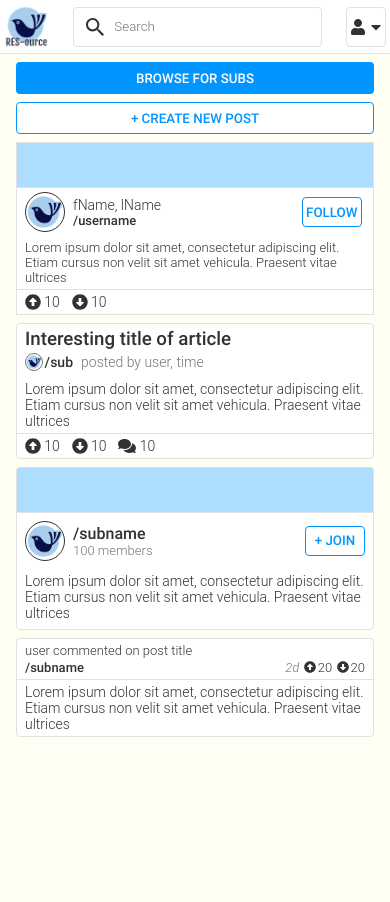
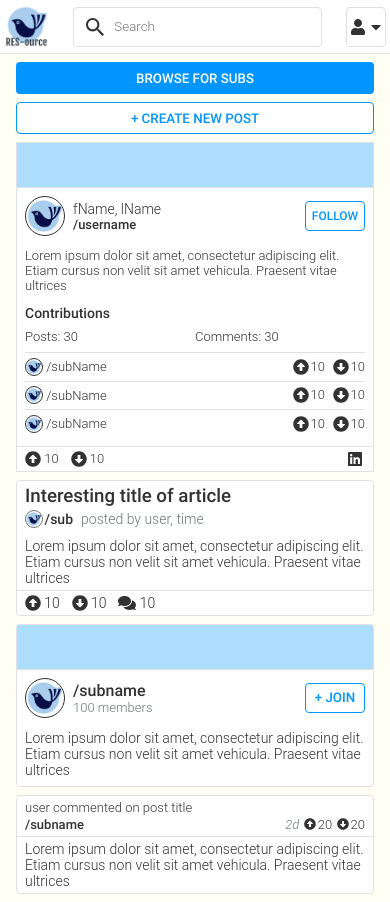
Before and after one commit to jiyyou/res-ource, a React (Create React App) app in the folder client/: page /profile/1 in a window 390 px wide. Before the commit the page ends 844 px from the top, so only its background shows below. Built offline with nearby package versions, Linux system fonts and the light colour scheme; a web font is replaced by a local one.

Commit message:
ProfileCard mobile styling

```diff
--- a/client/package.json
+++ b/client/package.json
@@ -4,6 +4,7 @@
   "private": true,
   "dependencies": {
     "@fortawesome/fontawesome-svg-core": "^1.2.28",
+    "@fortawesome/free-brands-svg-icons": "^5.13.0",
     "@fortawesome/free-solid-svg-icons": "^5.13.0",
     "@fortawesome/react-fontawesome": "^0.1.10",
     "@testing-library/jest-dom": "^4.2.4",
--- a/client/src/components/CommentCard/CommentCard.js
+++ b/client/src/components/CommentCard/CommentCard.js
@@ -2,25 +2,24 @@ import React from 'react';
 import './CommentCard.scss';
 import { FontAwesomeIcon } from '@fortawesome/react-fontawesome';
 import { faArrowAltCircleUp, faArrowAltCircleDown } from '@fortawesome/free-solid-svg-icons';
-import logo from '../../assets/logo/RES-ource2.png';
 
 function CommentCard(props) {
 	return (
 		<div className="commentCard">
-			<div class="commentCard__header">
-				<p class="commentCard__desc">
-					<span class="commentCard__user">user </span>
+			<div className="commentCard__header">
+				<p className="commentCard__desc">
+					<span className="commentCard__user">user </span>
 					commented on
-					<span class="commentCard__title"> post title</span>
+					<span className="commentCard__title"> post title</span>
 				</p>
-				<h3 class="commentCard__sub">/subname</h3>
-				<p class="commentCard__text commentCard__text--time">2d</p>
+				<h3 className="commentCard__sub">/subname</h3>
+				<p className="commentCard__text commentCard__text--time">2d</p>
 				<FontAwesomeIcon className='commentCard__icon' icon={faArrowAltCircleUp} />
-				<p class="commentCard__text">20</p>
+				<p className="commentCard__text">20</p>
 				<FontAwesomeIcon className='commentCard__icon' icon={faArrowAltCircleDown} />
-				<p class="commentCard__text">20</p>
+				<p className="commentCard__text">20</p>
 			</div>
-			<p class="commentCard__comment">
+			<p className="commentCard__comment">
 				Lorem ipsum dolor sit amet, consectetur adipiscing elit. Etiam cursus non velit sit amet vehicula. Praesent vitae ultrices
 			</p>
 		</div>
--- /dev/null
+++ b/client/src/components/ContributionCard/ContributionCard.js
@@ -0,0 +1,22 @@
+import React from 'react';
+import './ContributionCard.scss';
+import { FontAwesomeIcon } from '@fortawesome/react-fontawesome';
+import { faArrowAltCircleUp, faArrowAltCircleDown } from '@fortawesome/free-solid-svg-icons';
+import logo from '../../assets/logo/RES-ource2.png';
+
+function ContributionCard(props) {
+	return (
+		<li className="contributionCard">
+			<img className='contributionCard__avatar' src={logo} alt="" />
+			<h3 className='contributionCard__sub'>/subName</h3>
+			<div className="contributionCard__votebox">
+				<FontAwesomeIcon className='contributionCard__icon' icon={faArrowAltCircleUp} />
+				<p className='contributionCard__count'>10</p>
+				<FontAwesomeIcon className='contributionCard__icon' icon={faArrowAltCircleDown} />
+				<p className='contributionCard__count'>10</p>
+			</div>
+		</li>
+	)
+}
+
+export default ContributionCard;
--- /dev/null
+++ b/client/src/components/ContributionCard/ContributionCard.scss
@@ -0,0 +1,29 @@
+@import '../../partials/mixins';
+
+.contributionCard {
+	display: flex;
+	align-items: center;
+	padding: 0.3rem 0;
+	border-top: 1px solid $vgrey;
+	&__avatar {
+		max-width: 18px;
+		max-height: 18px;
+		border: 1px solid $vblack;
+		border-radius: 100%;
+		margin-right: 0.2rem;
+	}
+	&__sub {
+		font-size: 0.8125rem;
+	}
+	&__votebox {
+		margin-left: auto;
+		display: flex;
+	}
+	&__icon {
+		margin-left: 0.5rem;
+	}
+	&__count {
+		font-size: 0.8125rem;
+		margin-left: 0.1rem;
+	}
+}
--- a/client/src/components/ProfileCard/ProfileCard.js
+++ b/client/src/components/ProfileCard/ProfileCard.js
@@ -3,6 +3,8 @@ import './ProfileCard.scss';
 import logo from '../../assets/logo/RES-ource2.png';
 import { FontAwesomeIcon } from '@fortawesome/react-fontawesome';
 import { faArrowAltCircleUp, faArrowAltCircleDown } from '@fortawesome/free-solid-svg-icons';
+import { faLinkedin } from '@fortawesome/free-brands-svg-icons';
+import ContributionCard from '../ContributionCard/ContributionCard';
 
 function ProfileCard(props) {
 	return (
@@ -15,16 +17,31 @@ function ProfileCard(props) {
 					<p className="profileCard__username">/username</p>
 				</div>
 				<button className='profileCard__follow'>FOLLOW</button>
-				<img className='profileCard__icon' src="" alt="" />
 			</div>
 			<p className="profileCard__about">
 				Lorem ipsum dolor sit amet, consectetur adipiscing elit. Etiam cursus non velit sit amet vehicula. Praesent vitae ultrices
 			</p>
+			<div className="profileCard__contribution">
+				<h3 className="profileCard__subtitle">Contributions</h3>
+				<div className="profileCard__contbox">
+					<p className="profileCard__conttext">Posts: 30 </p>
+					<p className="profileCard__conttext">Comments: 30 </p>
+				</div>
+				<ul class="profileCard__contlist">
+					<ContributionCard />
+					<ContributionCard />
+					<ContributionCard />
+				</ul>
+
+			</div>
 			<div className="profileCard__footer">
 				<FontAwesomeIcon className='profileCard__icon' icon={faArrowAltCircleUp} />
 				<p className="profileCard__vote">10</p>
 				<FontAwesomeIcon className='profileCard__icon' icon={faArrowAltCircleDown} />
 				<p className="profileCard__vote">10</p>
+				<div className="profileCard__linkedin">
+					<FontAwesomeIcon className='profileCard__icon' icon={faLinkedin} />
+				</div>
 			</div>
 
 		</div>
--- a/client/src/components/ProfileCard/ProfileCard.scss
+++ b/client/src/components/ProfileCard/ProfileCard.scss
@@ -11,7 +11,7 @@
 		background-color: $vskyblue;
 	}
 	&__profilebox {
-		padding: 0.25rem 0.5rem;
+		padding: 0.5rem;
 		display: flex;
 		flex-wrap: wrap;
 		align-items: center;
@@ -43,10 +43,31 @@
 		border: 1px solid $vlightblue;
 		color: $vlightblue;
 		font-weight: 500;
+		font-size: 0.75rem;
 	}
 	&__about {
 		padding: 0.25rem 0.5rem;
 		font-size: 0.8125rem;
+	}
+	&__contribution {
+		padding: 0.5rem;
+	}
+	&__subtitle {
+		font-weight: 500;
+		font-size: 0.875rem;
+		margin-bottom: 0.5rem;
+	}
+	&__contbox {
+		display: flex;
+		margin-bottom: 0.5rem;
+	}
+	&__conttext {
+		// font-weight: 500;
+		font-size: 0.8125rem;
+		width: 50%;
+	}
+	&__contlist {
+
 	}
 	&__footer {
 		border-top: 1px solid $vgrey;
@@ -55,10 +76,18 @@
 		align-items: center;
 		&>p {
 			margin-right: 0.75rem;
-			font-size: 0.875rem;
 		}
+	}
+	&__vote {
+		font-size: 0.8125rem;
 	}
 	&__icon {
 		margin-right: 0.2rem;
 	}
+	&__linkedin {
+		display: flex;
+		align-items: center;
+		margin-left: auto;
+
+	}
 }
```
Also changed, not shown: client/src/partials/_variables.scss (line endings or trailing spaces), 1 other file (tests, documents, lock files or other folders).
